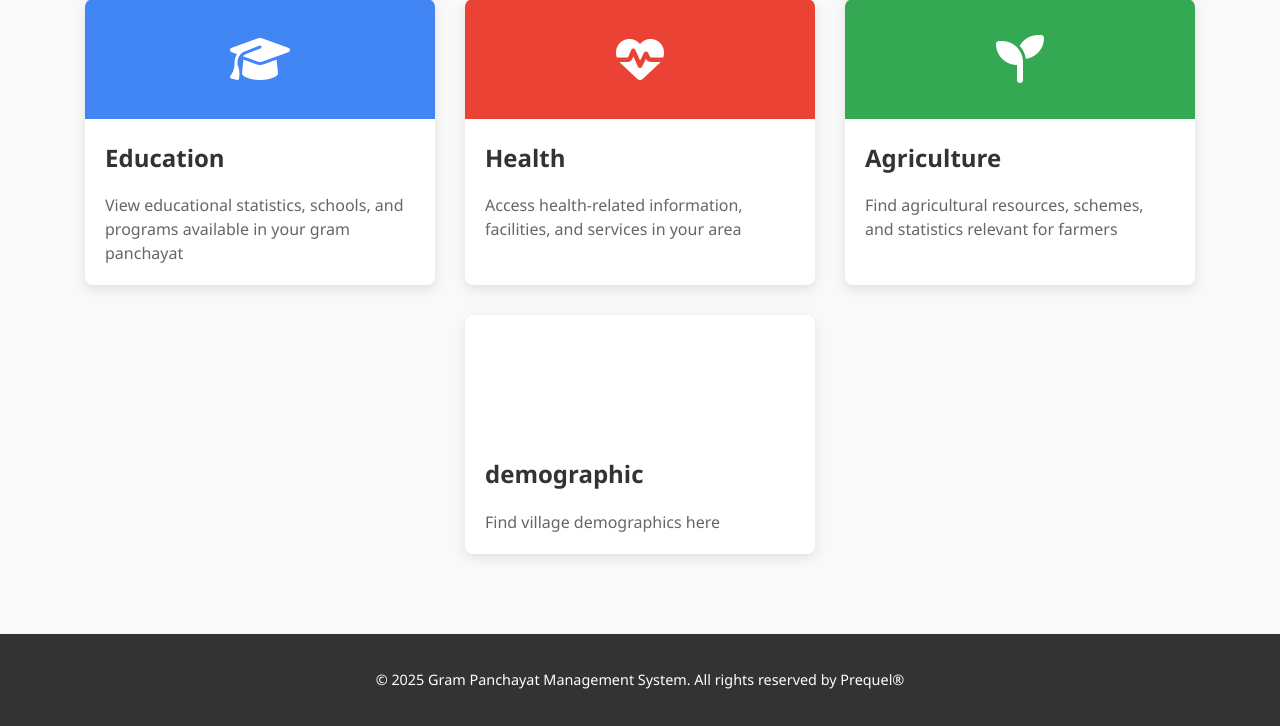
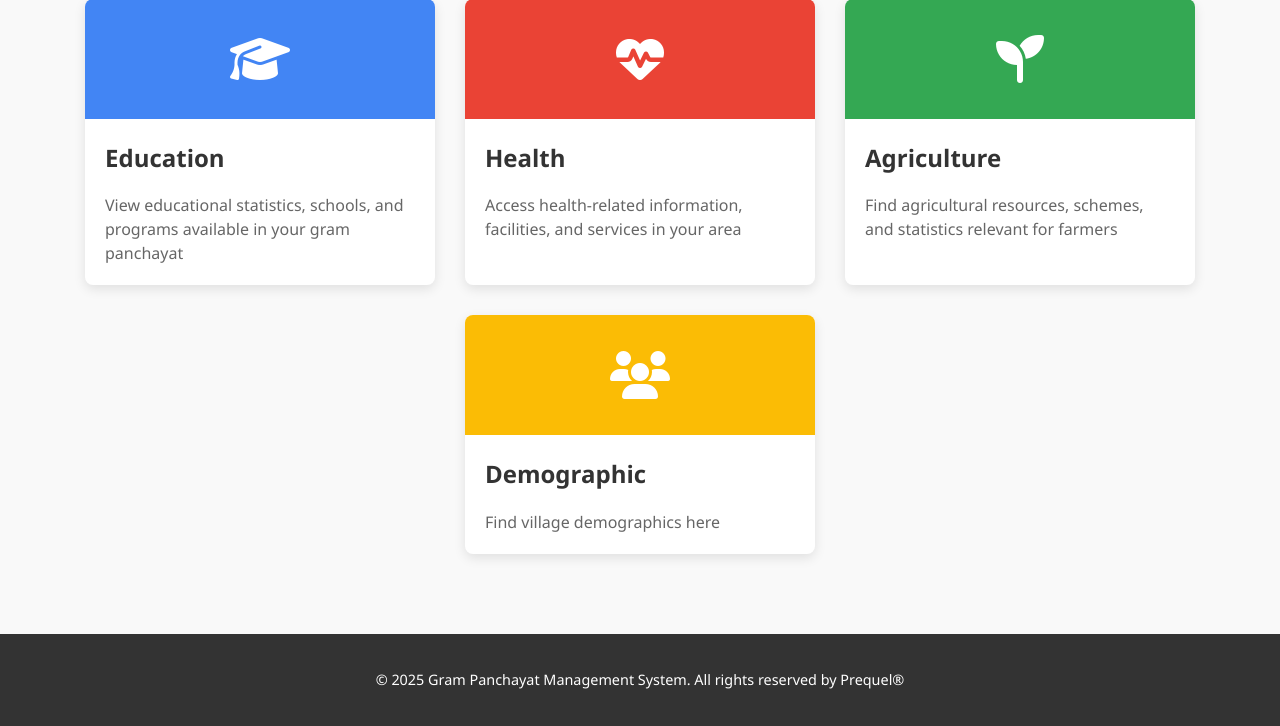
Before and after one commit to RG-04/Gram-Panchayat-Management-System, a Flask app: template app/templates/citizen/dashboard.html in a window 1280 px wide. Shown: the part 275-1001 px from the top of the page. Run offline with Flask 3, Linux system fonts and the light colour scheme; the template is opened without the code that fills it, so the values that code supplies are empty.

Commit message:
beautified dashboard a little

```diff
--- a/app/static/css/dashboard.css
+++ b/app/static/css/dashboard.css
@@ -69,6 +69,10 @@
     background-color: #34A853;
 }
 
+.demographic-icon {
+    background-color: #FBBC05;
+}
+
 .card-content {
     padding: 20px;
 }
--- a/app/templates/citizen/dashboard.html
+++ b/app/templates/citizen/dashboard.html
@@ -45,7 +45,7 @@
                 <i class="fas fa-users"></i>
             </div>
             <div class="card-content">
-                <h2>demographic</h2>
+                <h2>Demographic</h2>
                 <p>Find village demographics here</p>
             </div>
         </a>
```
